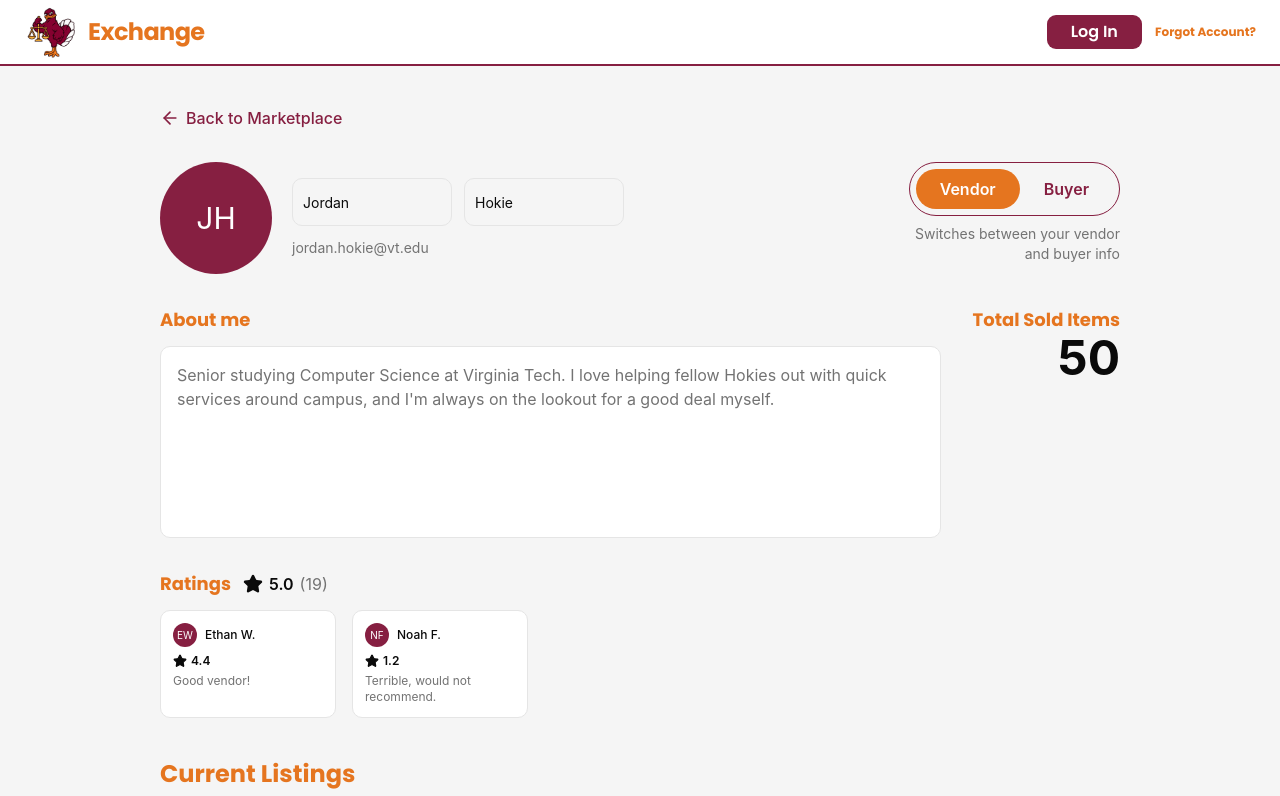
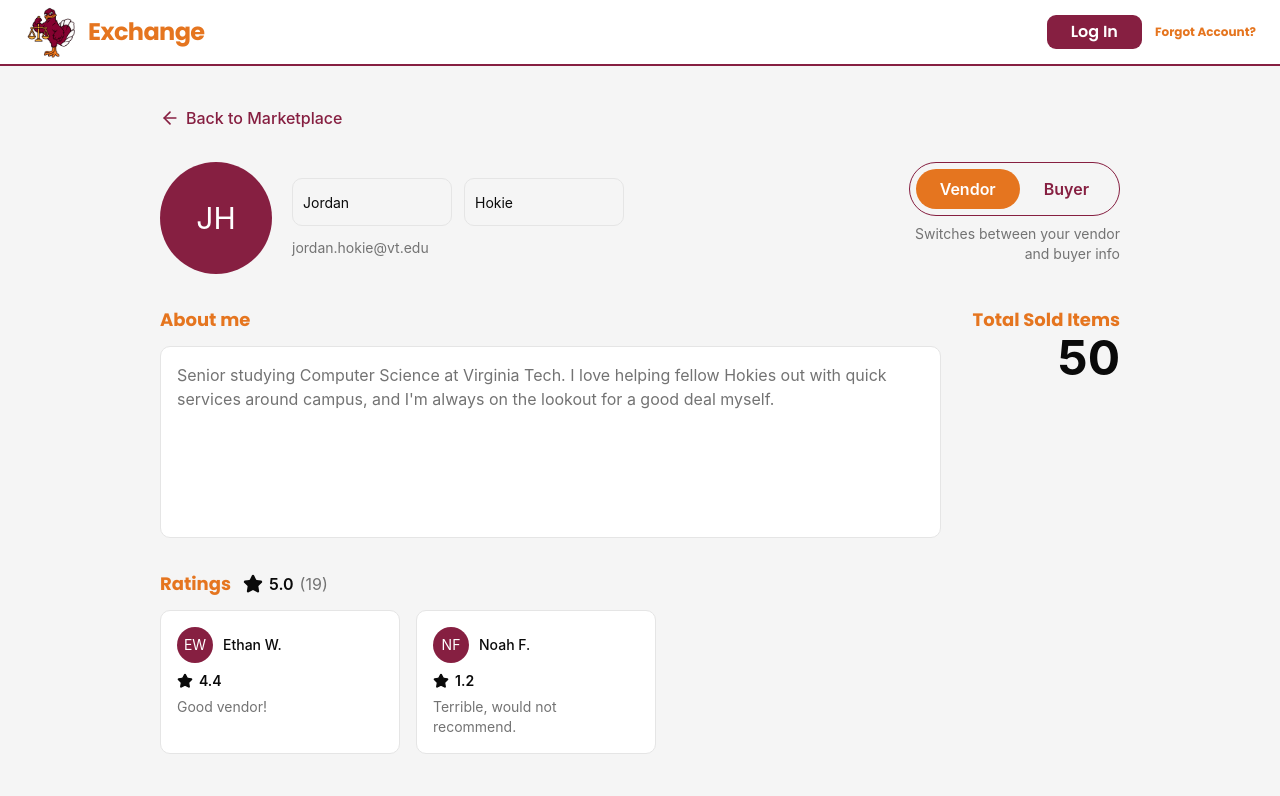
Before and after one commit to ad0mb/HokieExchange, a Next.js app in the folder frontend/: page /account in a window 1280 px wide. Shown: the top 796 px of the page. Built offline with nearby package versions, Linux system fonts and the light colour scheme.

Commit message:
Enlarge ReviewCard to match the rest of the account page

```diff
--- a/frontend/src/components/account/review-card.tsx
+++ b/frontend/src/components/account/review-card.tsx
@@ -4,24 +4,24 @@ import type { Review } from "@/lib/account";
 
 export function ReviewCard({ review }: { review: Review }) {
   return (
-    <div className="w-44 shrink-0 rounded-lg border bg-background p-3">
-      <div className="flex items-center gap-2">
-        <Avatar className="h-6 w-6">
-          <AvatarFallback className="bg-brand-maroon text-[10px] text-white">
+    <div className="w-60 shrink-0 rounded-lg border bg-background p-4">
+      <div className="flex items-center gap-2.5">
+        <Avatar className="h-9 w-9">
+          <AvatarFallback className="bg-brand-maroon text-sm text-white">
             {review.raterInitials}
           </AvatarFallback>
         </Avatar>
-        <span className="line-clamp-1 text-xs font-medium">
+        <span className="line-clamp-1 text-sm font-medium">
           {review.raterName}
         </span>
       </div>
 
-      <div className="mt-1.5 flex items-center gap-1 text-xs">
-        <Star className="h-3.5 w-3.5 fill-foreground text-foreground" />
+      <div className="mt-2 flex items-center gap-1.5 text-sm">
+        <Star className="h-4 w-4 fill-foreground text-foreground" />
         <span className="font-semibold">{review.rating.toFixed(1)}</span>
       </div>
 
-      <p className="mt-1 line-clamp-2 text-xs text-muted-foreground">
+      <p className="mt-1.5 line-clamp-2 text-sm text-muted-foreground">
         {review.comment}
       </p>
     </div>
```
